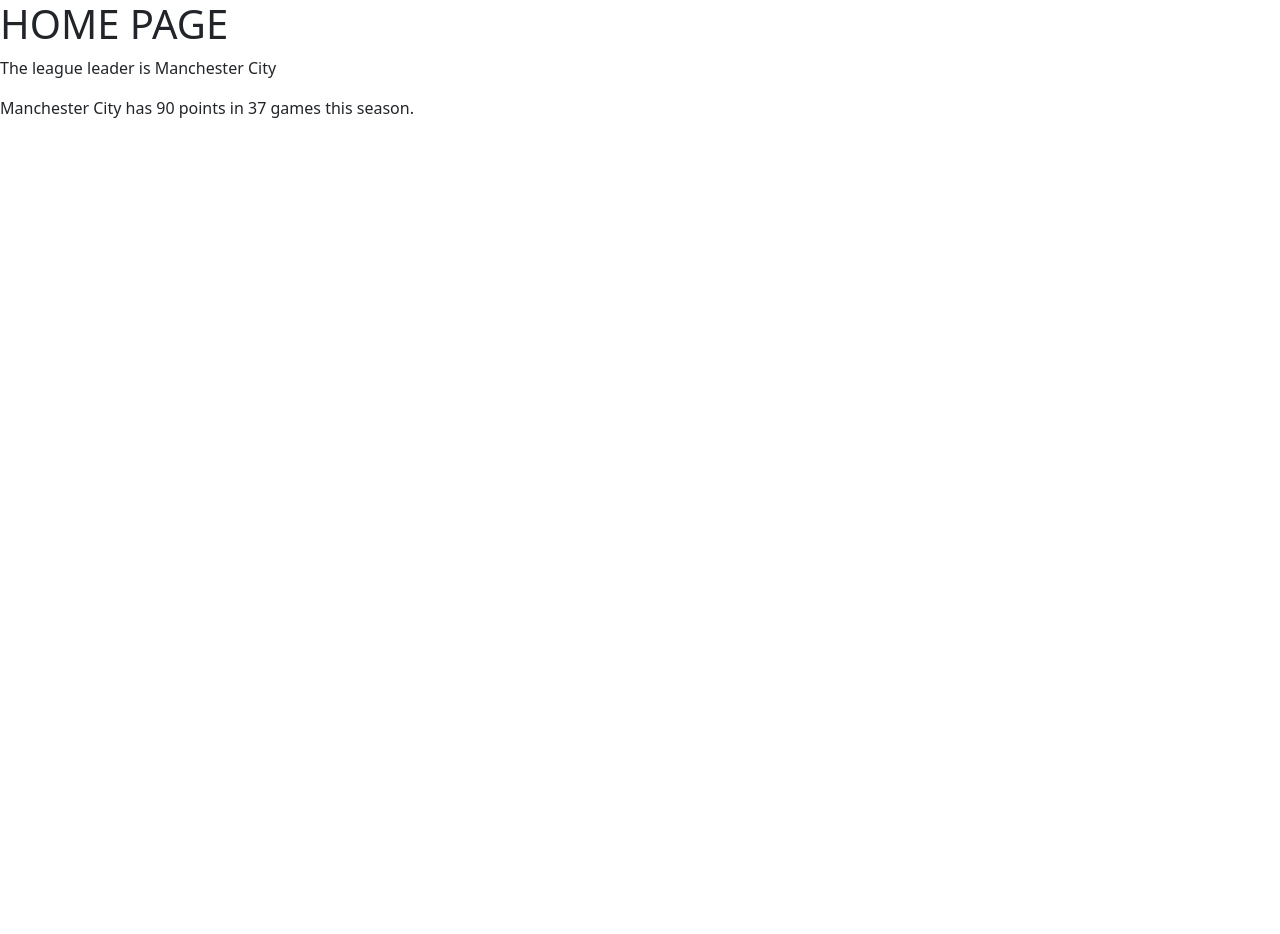
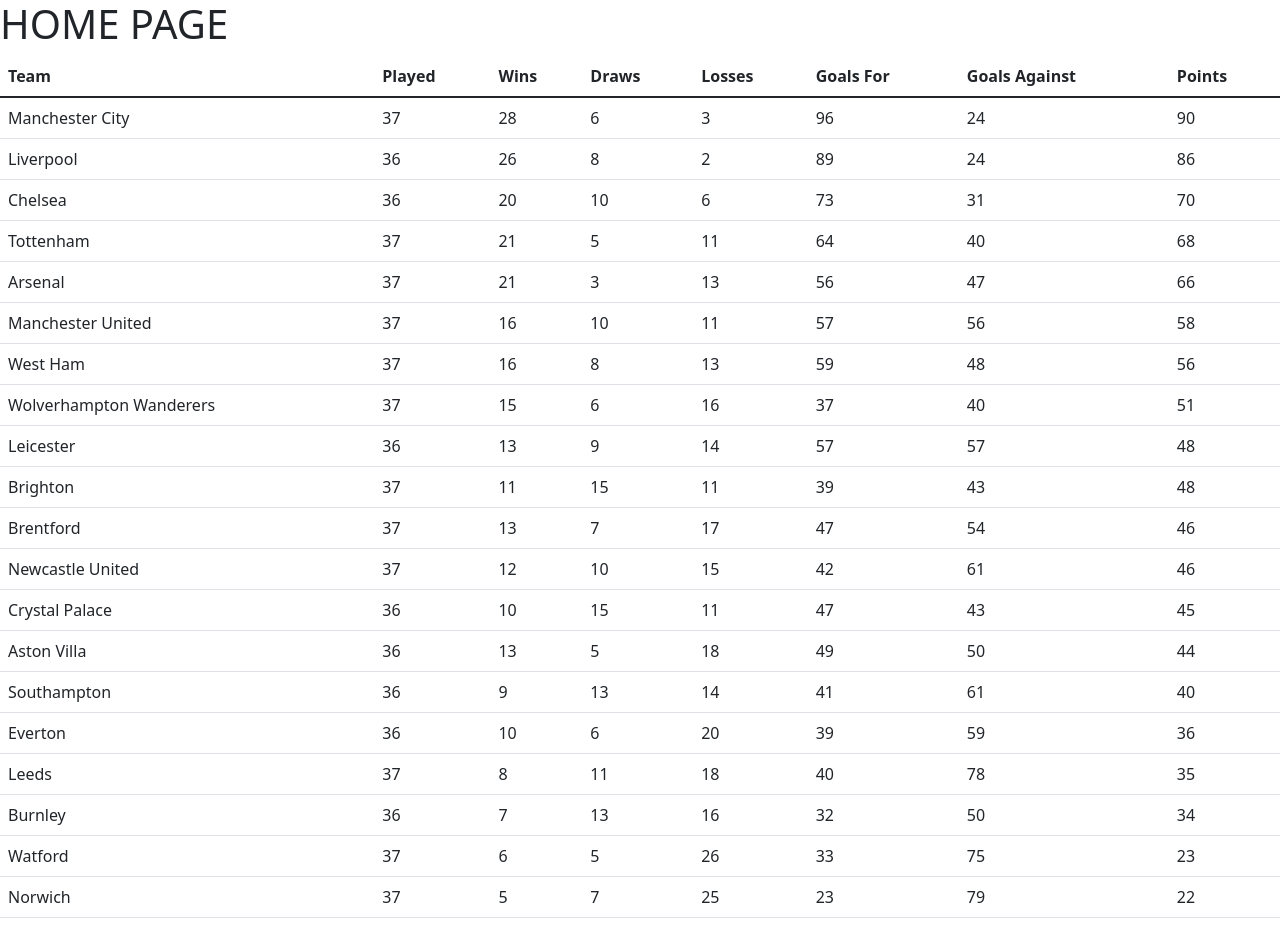
Before and after one commit to millertim83/premier-league, a React (Create React App) app: page / in a window 1280 px wide. Before the commit the page ends 800 px from the top, so only its background shows below. Built offline with nearby package versions, Linux system fonts and the light colour scheme.

Commit message:
created league table on home page with hardcoded data.

```diff
--- a/src/Components/LeagueTable.js
+++ b/src/Components/LeagueTable.js
@@ -1,8 +1,24 @@
 import React from "react";
 
-function LeagueTable() {
+function LeagueTable({ leagueTable }) {
+    const tableRow = leagueTable.records.map(club => {
         return (
-        <div className="table table-bordered">
+            <tr>
+                <td>{club.team}</td>
+                <td>{club.played}</td>
+                <td>{club.win}</td>
+                <td>{club.draw}</td>
+                <td>{club.loss}</td>
+                <td>{club.goalsFor}</td>
+                <td>{club.goalsAgainst}</td>
+                <td>{club.points}</td>
+            </tr>
+        )
+    })
+
+    return (
+        <div>
+            <table className="table">
                 <thead>
                     <tr>
                         <th>Team</th>
@@ -15,6 +31,8 @@
                         <th>Points</th>
                     </tr>
                 </thead>
+                {<tbody>{tableRow}</tbody>}
+            </table>
 
         </div>
     )
--- a/src/Components/home/Home.js
+++ b/src/Components/home/Home.js
@@ -1,4 +1,5 @@
 import React from "react";
+import LeagueTable from "../LeagueTable";
 
 function Home() {
     const leagueTable = {
@@ -209,9 +210,12 @@
     return (
         <div className="home-container">
             <h1 className="text-uppercase">Home Page</h1>
-            <p>The league leader is {leagueLeader.team}</p>
-            <p>{leagueLeader.team} has {leagueLeader.points} points in {leagueLeader.played} games this season.</p>
+            <div className="league-table">
+                <LeagueTable leagueTable={leagueTable} />
+
+            </div>
         </div>
+
     );
 }
 
```
Lines whose indentation alone changed are shown as unchanged.
